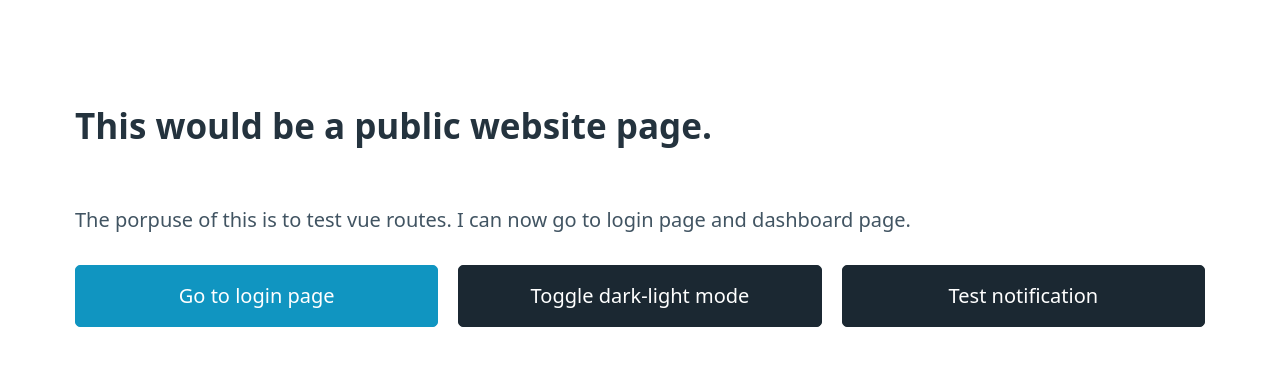
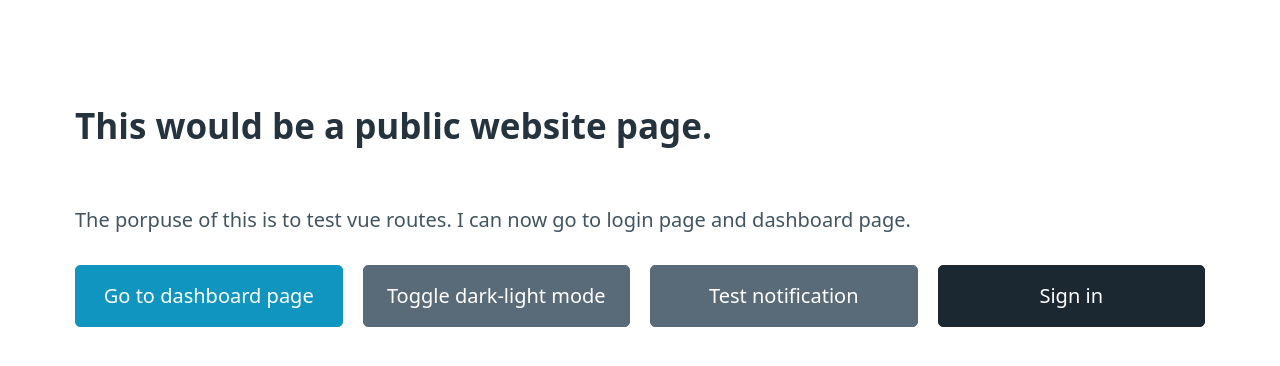
Before and after one commit to alvesandreiolv/laravel_vue_full_api_authentication, a Vue app in the folder frontend/: page / in a window 1280 px wide. Shown: the top 366 px of the page. Built offline with nearby package versions, Linux system fonts and the light colour scheme.

Commit message:
implementing signin functionality 1

```diff
--- a/frontend/src/assets/css/main.css
+++ b/frontend/src/assets/css/main.css
@@ -8,11 +8,11 @@
 }
 
 .menuButton:hover {
-  transform: perspective(800px) rotateX(7deg) rotateY(-7deg);
+  transform: scale(0.95);
 }
 
 .menuButton:active {
-  transform: scale(0.9) perspective(800px) rotateX(7deg) rotateY(-7deg);
+  transform: scale(0.9);
 }
 
 #formErrorList li {
--- a/frontend/src/router/index.js
+++ b/frontend/src/router/index.js
@@ -10,6 +10,11 @@ const routes = [
     path: '/login',
     name: 'Login',
     component: () => import('../views/Login.vue')
+  },
+  {
+    path: '/signin',
+    name: 'SignIn Page',
+    component: () => import('../views/SignIn.vue')
   },
   //Below are all internal dashboard pages
   {
--- a/frontend/src/views/PublicPage.vue
+++ b/frontend/src/views/PublicPage.vue
@@ -7,9 +7,11 @@
         The porpuse of this is to test vue routes. I can now go to login page and dashboard page.
       </p>
       <p class="grid">
-        <router-link to="/login" role="button">Go to login page</router-link>
-        <a href="#" @click="toggleDark()" role="button" class="contrast">Toggle dark-light mode</a>
-        <a href="#" @click="notifyTest" role="button" class="contrast" id="testeBotao1">Test notification</a>
+        <router-link to="/home" role="button">Go to dashboard page</router-link>
+        <a href="#" @click="toggleDark()" role="button" class="secondary">Toggle dark-light mode</a>
+        <a href="#" @click="notify('This is a test notification.')" role="button" class="secondary" id="testeBotao1">Test
+          notification</a>
+        <router-link to="/signin" role="button" class="contrast">Sign in</router-link>
       </p>
     </section>
   </main>
@@ -27,9 +29,4 @@
 import { toggleDark } from '../helpers/toggleDark.js';
 //Adds notification.
 import { notify } from '@/services/notificator.js';
-
-// Define a method to call notify with specific arguments
-function notifyTest() {
-  notify('This is a test notification.');
-}
 </script>
--- /dev/null
+++ b/frontend/src/views/SignIn.vue
@@ -0,0 +1,14 @@
+<template>
+  <main id="mainContainer" class="container">
+    <!-- Typography-->
+    <section id="typography">
+      <h2>This would be sign in page.</h2>
+    </section>
+  </main>
+</template>
+
+<style scoped>
+</style>
+
+<script setup>
+</script>
--- a/frontend/src/views/dashboardViews/Home.vue
+++ b/frontend/src/views/dashboardViews/Home.vue
@@ -1,5 +1,6 @@
 <template>
-  <TheDashboardPageHeader title="Dashboard home" content="Hi. How can we help you today?" />
+  <TheDashboardPageHeader title="Dashboard home" content="How can we help you today?" />
+  <!---->
 
   <div class="grid">
     <!-- See my info button -->
@@ -26,13 +27,16 @@
   </div>
 </template>
 
+<style>
+#footerText {
+  font-size: medium;
+  color: var(--muted-color);
+}
+</style>
+
 <script setup>
 import TheDashboardPageHeader from "@/components/TheDashboardPageHeader.vue";
 import { notify } from '@/services/notificator.js';
-
-async function testStuff() {
-  //userData.updateUserData();
-}
 
 //To add loading animation when clicking in the buttons.
 function buttonLoading(event) {
@@ -45,5 +49,3 @@ function notifyEmail() {
   notify('Not sent: It\'s not ready yet.', 'danger');
 }
 </script>
-
-<style></style>
--- a/frontend/src/views/dashboardViews/MainDashboard.vue
+++ b/frontend/src/views/dashboardViews/MainDashboard.vue
@@ -7,6 +7,9 @@
     <ul>
       <li class="contrast" @click="toggleDark()" id="lightSwitch">
         <img src="../../assets/images/lightSwitch.png" alt="Light Switch">
+      </li>
+      <li>
+        <a href="/">Main</a>
       </li>
       <li>
         <a @click="executeLogout($event)" href="#" @click.prevent>Logout</a>
@@ -63,4 +66,6 @@ function executeLogout(event) {
   event.target.innerHTML = '';
   logout();
 }
+
+
 </script>
```
